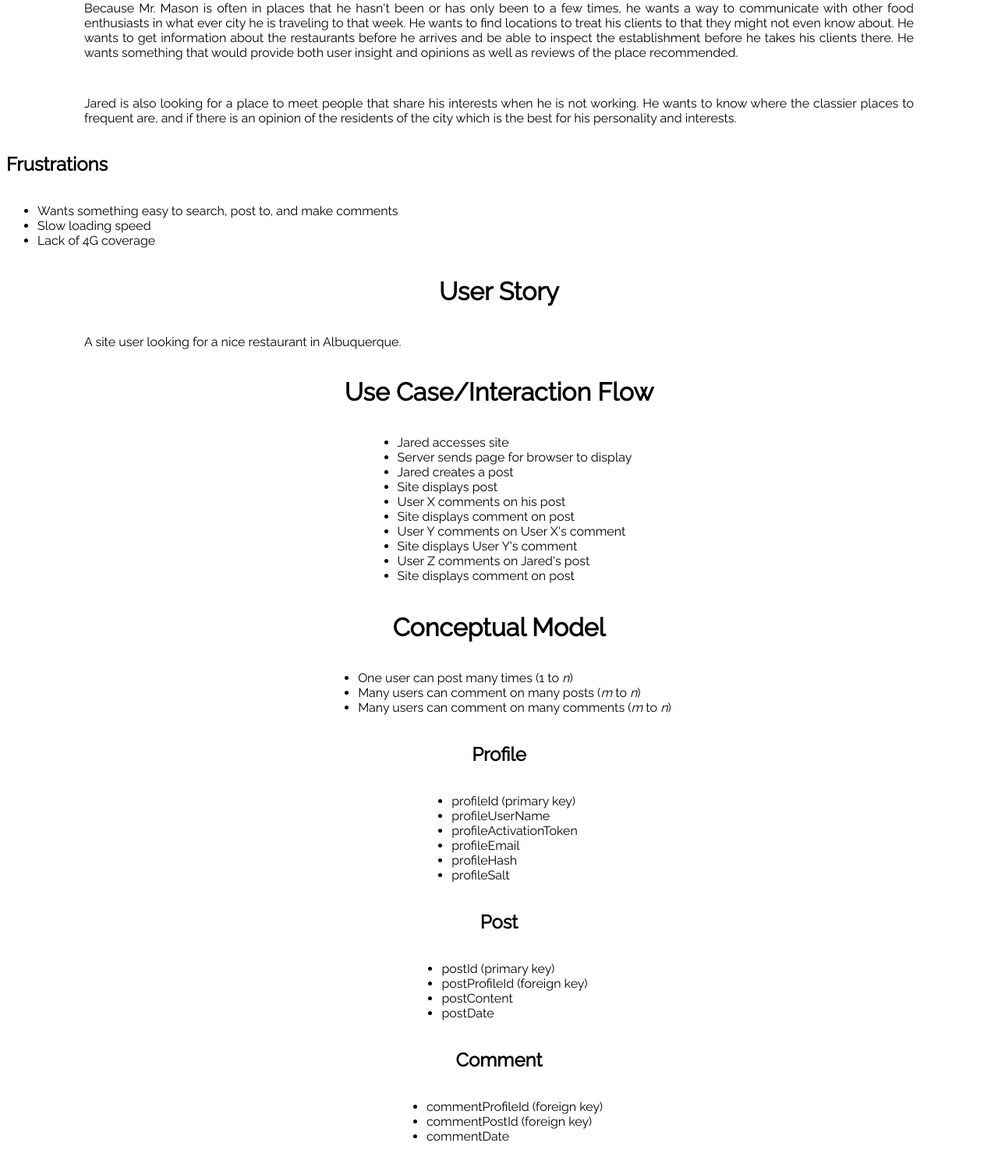
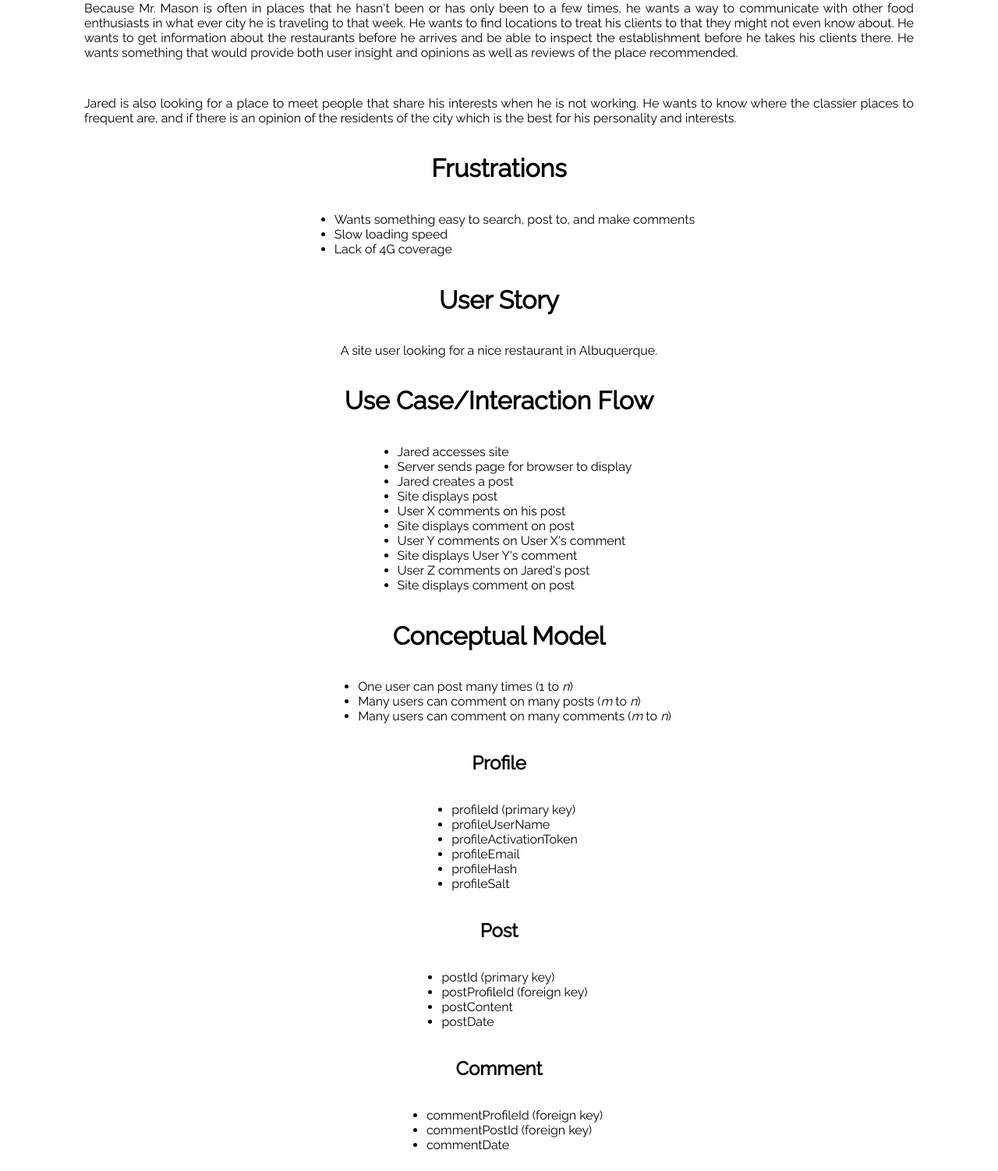
Before and after one commit to Koriganp/data-design, a PHP site: page / in a window 1280 px wide. Shown: the part 616-2118 px from the top of the page at 78% size. Before the commit the page ends 2080 px from the top, so only its background shows below. Run offline with PHP 8.4, Linux system fonts and the light colour scheme.

Commit message:
Corrected list styling on added list

```diff
--- a/index.php
+++ b/index.php
@@ -27,15 +27,17 @@
 			<p>Jared is also looking for a place to meet people that share his interests when he is not working. He wants to
 			know where the classier places to frequent are, and if there is an opinion of the residents of the city which is
 			the best for his personality and interests.</p>
-			<h2>Frustrations</h2>
-			<ul>
-				<li>Wants something easy to search, post to, and make comments</li>
-				<li>Slow loading speed</li>
-				<li>Lack of 4G coverage</li>
-			</ul>
+			<h1>Frustrations</h1>
+			<div class="centerList">
+				<ul>
+					<li>Wants something easy to search, post to, and make comments</li>
+					<li>Slow loading speed</li>
+					<li>Lack of 4G coverage</li>
+				</ul>
+			</div>
 
 			<h1>User Story</h1>
-			<p>A site user looking for a nice restaurant in Albuquerque.</p>
+			<p class="centerList">A site user looking for a nice restaurant in Albuquerque.</p>
 
 			<h1>Use Case/Interaction Flow</h1>
 			<div class="centerList">
```
